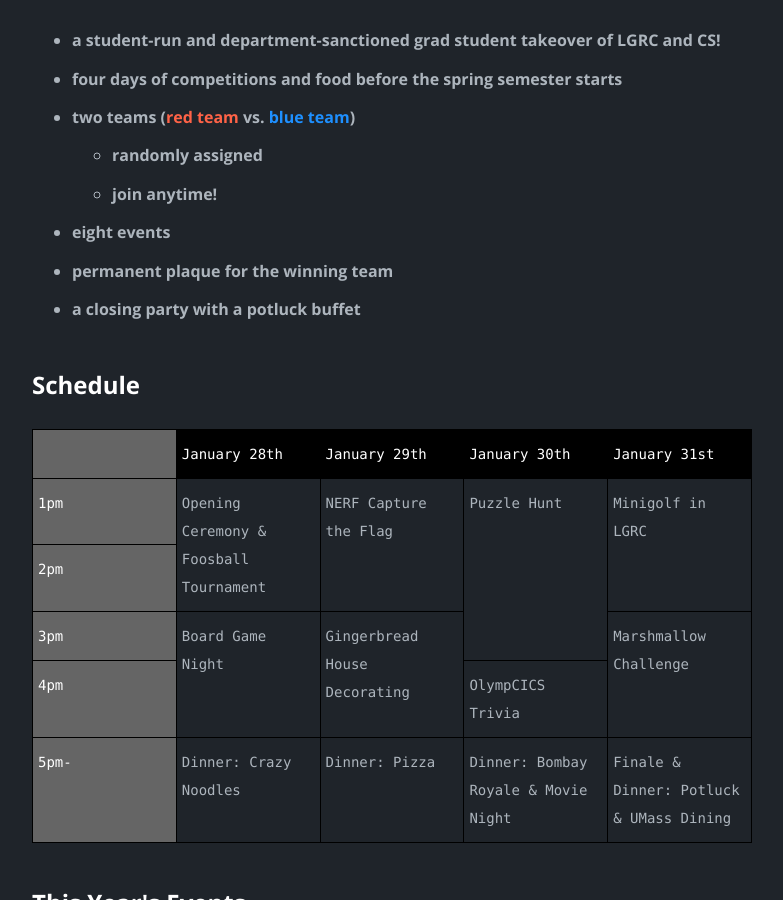
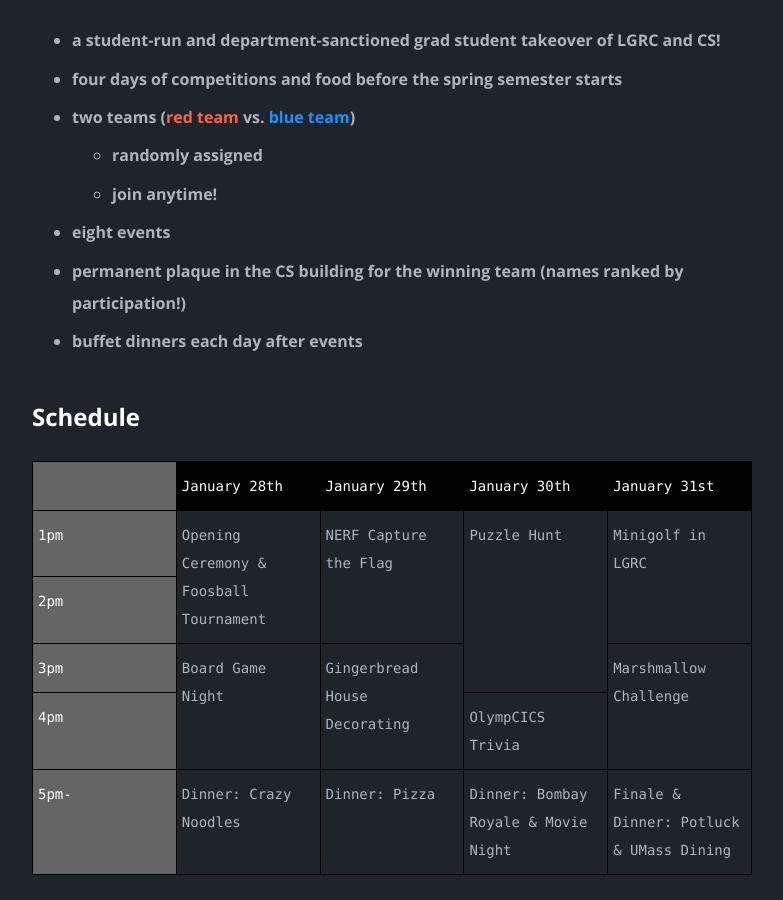
Before and after one commit to olympcics/olympcics.github.io, a Jekyll site: the page built from index.md, in a window 1280 px wide and 900 px high, scrolled down 876 px. Shown: the whole window, without its empty margins (248-1031 px from the left). Built offline with Jekyll 4.4.1, drawn with Linux system fonts in a browser that asks for light colours.

Commit message:
Update home.yml

```diff
--- a/_data/home.yml
+++ b/_data/home.yml
@@ -124,10 +124,10 @@ misc_entries:
   - title: eight events
     url: false
 
-  - title: permanent plaque for the winning team
+  - title: permanent plaque in the CS building for the winning team (names ranked by participation!)
     url: false
 
-  - title: a closing party with a potluck buffet
+  - title: buffet dinners each day after events
     url: false
 
   # - title: Blog posts
```
